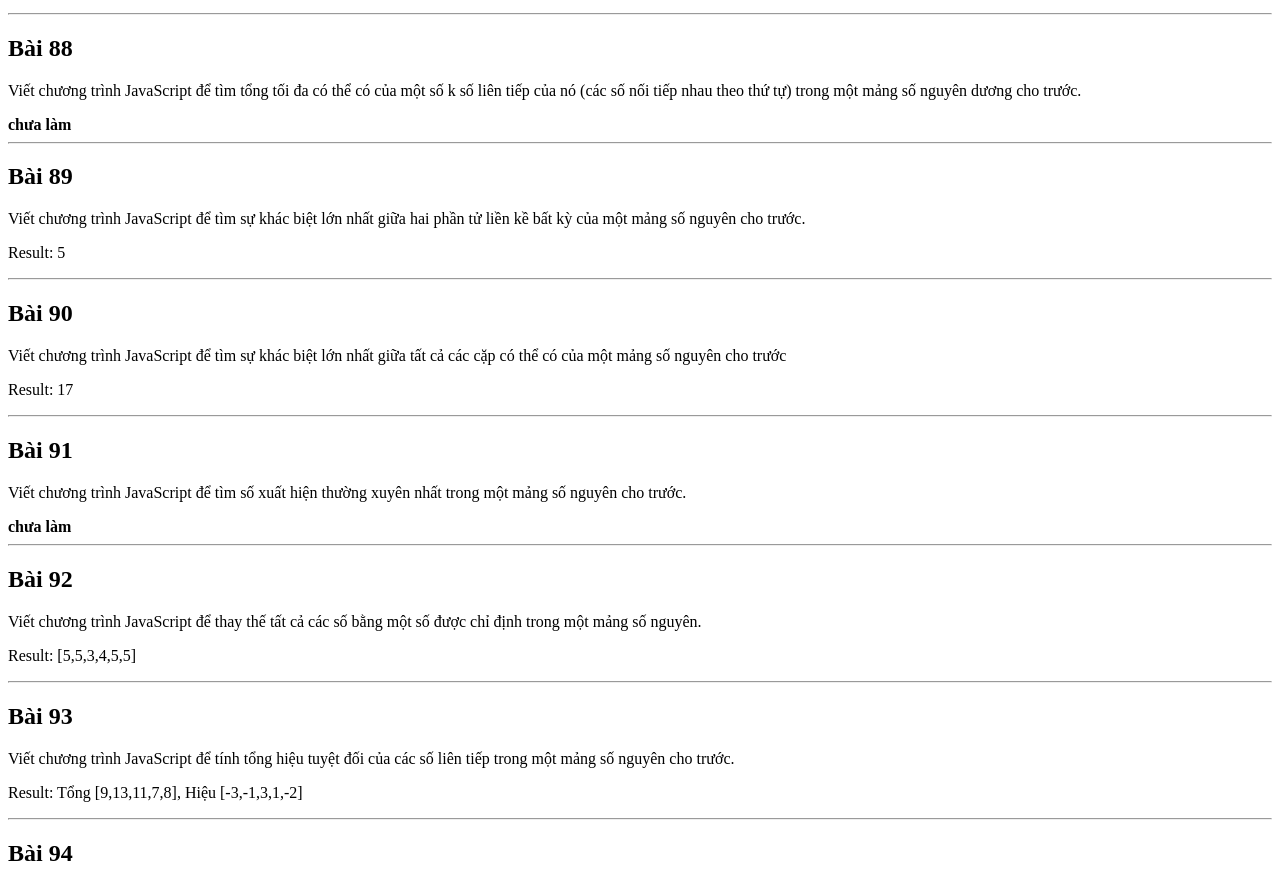
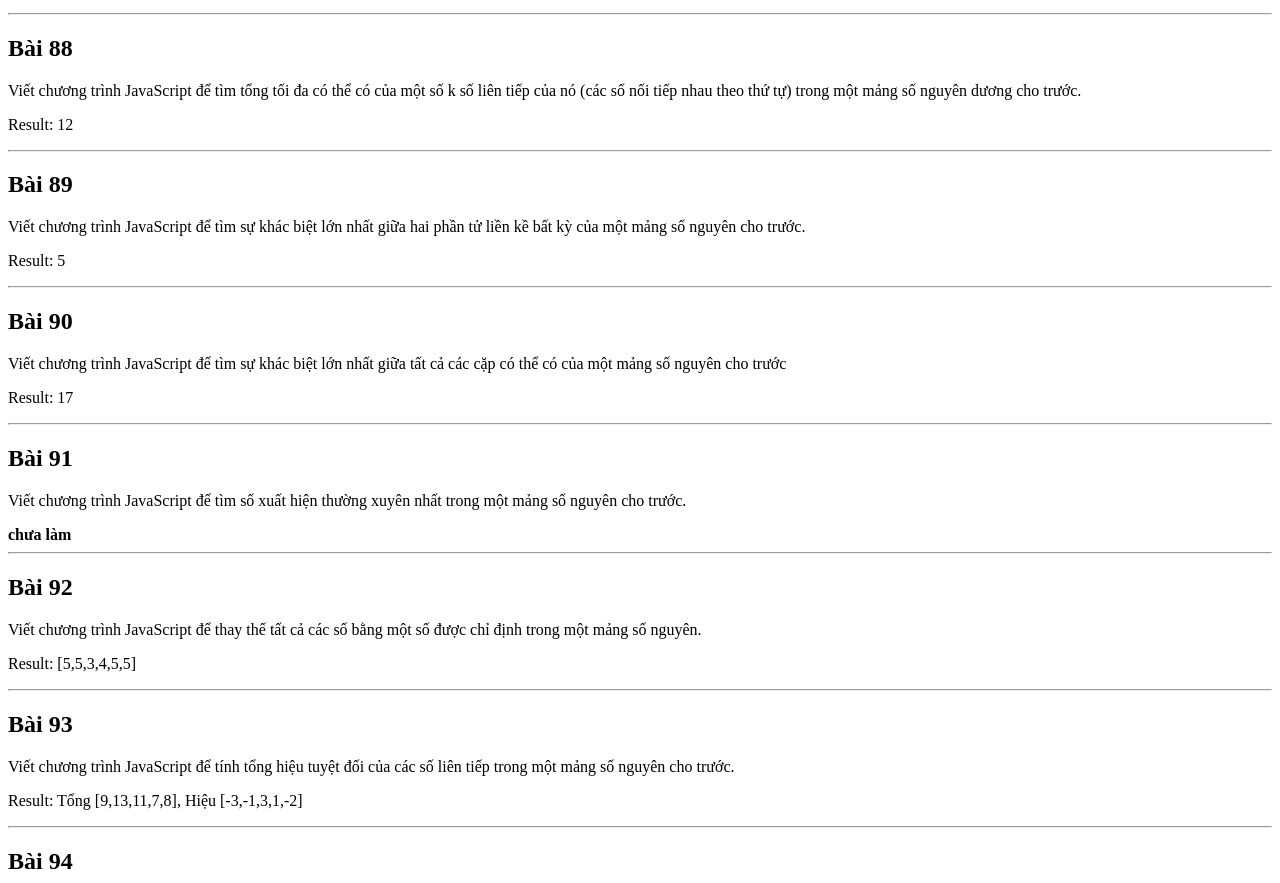
Before and after one commit to NgocQuang2005/Javascript_Basic, a plain HTML site: page Basic/Lesson76ToLesson100/index.html in a window 1280 px wide. Shown: the part 1711-2594 px from the top of the page. Drawn offline with Linux system fonts and the light colour scheme.

Commit message:
commit bài 88

```diff
--- a/Basic/Lesson76ToLesson100/Bai88.js
+++ b/Basic/Lesson76ToLesson100/Bai88.js
@@ -1,8 +1,16 @@
 //Viết chương trình JavaScript để tìm tổng tối đa có thể có của một số k số liên tiếp của nó (các số nối tiếp nhau theo thứ tự) trong một mảng số nguyên dương cho trước.
 let rsb88 = document.getElementById("rsb88");
 function b88(arr, k) {
-  let kq = [];
-  for (let i = 0; i < arr.length; i++) {}
-  //   rsb88.innerText = `Result: ${arr[k - 1]}`;
+  let maxSum = 0;
+  for (let i = 0; i < arr.length - k + 1; i++) {
+    let sum = 0;
+    for (let j = i; j < i + k; j++) {
+      sum += arr[j];
+    }
+    if (sum > maxSum) {
+      maxSum = sum;
+    }
+  }
+  rsb88.innerText = `Result: ${maxSum}`;
 }
-b88([2, 4, 5, 1, 8], 2);
+b88([2, 3, 5, 1, 6], 3);
--- a/Basic/Lesson76ToLesson100/index.html
+++ b/Basic/Lesson76ToLesson100/index.html
@@ -134,7 +134,6 @@
         </p>
 
         <p id="rsb88"></p>
-        <b>chưa làm</b>
     </div>
     <hr>
     <h2>Bài 89</h2>
```
